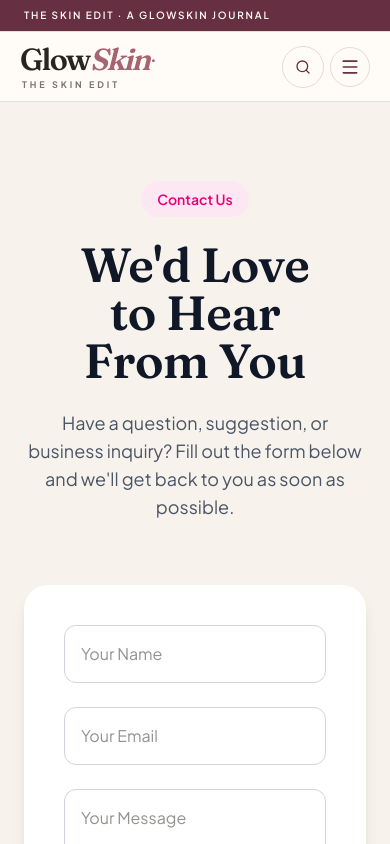
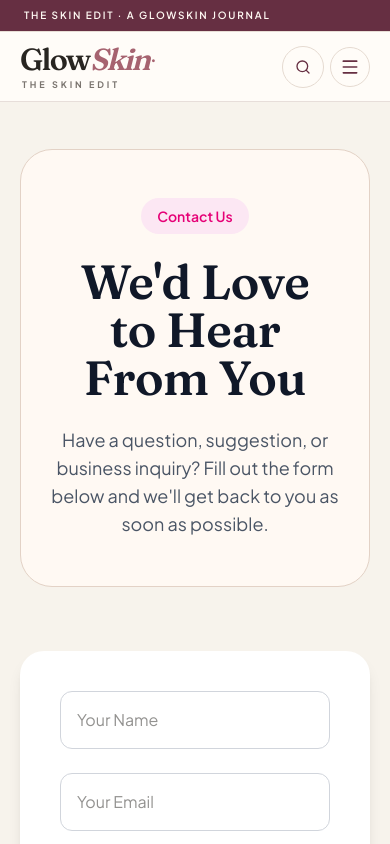
Before and after one commit to education03741-lab/my-website, a Next.js app: page /contact in a window 390 px wide. Shown: the top 844 px of the page. Built offline with nearby package versions, Linux system fonts and the light colour scheme.

Commit message:
design: unify complete Skin Atelier app/(site)/contact/page.tsx

```diff
--- a/app/(site)/contact/page.tsx
+++ b/app/(site)/contact/page.tsx
@@ -46,8 +46,8 @@ export default function ContactPage() {
     <>
       <Navbar />
 
-      <main className="max-w-5xl mx-auto px-6 py-20">
-        <div className="text-center">
+      <main className="gs-atelier-contact mx-auto max-w-5xl px-5 py-12 sm:px-6 sm:py-20">
+        <div className="rounded-[2rem] border border-[#E3D2C6] bg-[#FFF9F3] px-6 py-12 text-center sm:px-12">
           <span className="inline-block rounded-full bg-pink-100 px-4 py-2 text-sm font-semibold text-pink-600">
             Contact Us
           </span>
```
